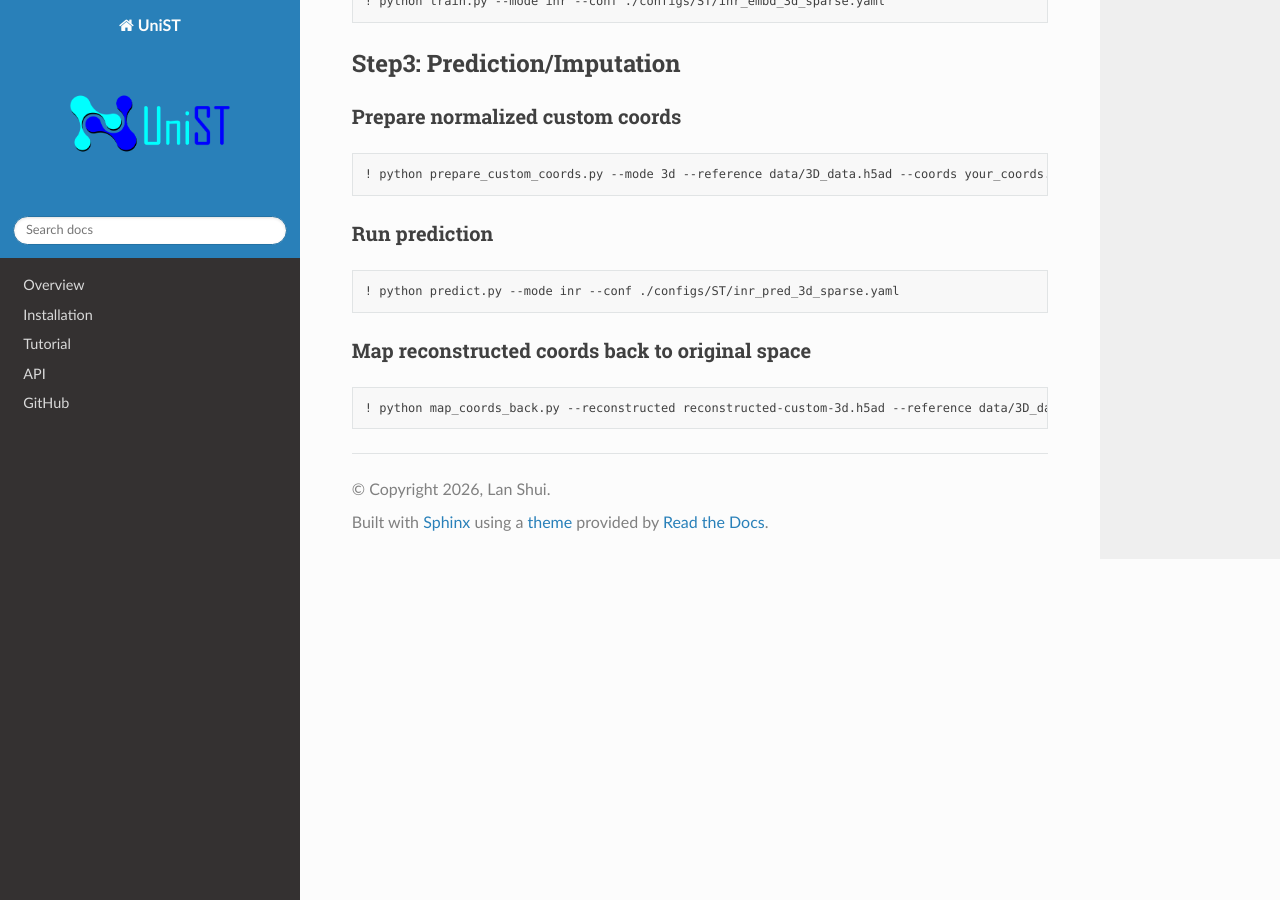
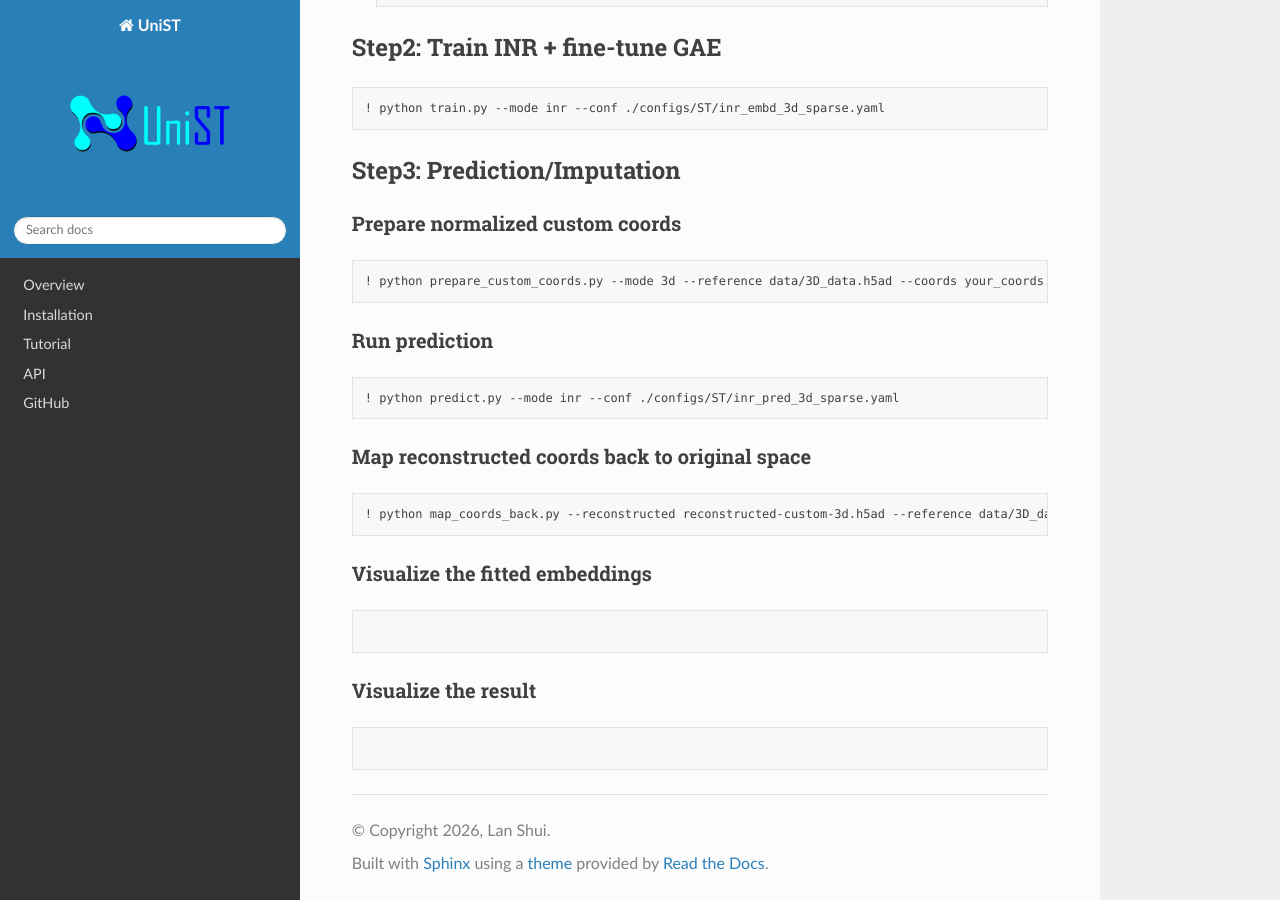
Before and after one commit to lanshui98/UniST-tutorial, a Sphinx documentation site: the page built from docs/source/impute_note/3d_gene_imputation.md, in a window 1280 px wide and 900 px high, scrolled down 3972 px. Built offline with Sphinx 7.4.7 and the Read the Docs theme 3.1.0, drawn with Linux system fonts in a browser that asks for light colours; pages that are not in the unit, such as notebooks, are missing from menus; some of the changed text lies outside the part shown.

Commit message:
Update 3d_gene_imputation.md

````diff
--- a/docs/source/impute_note/3d_gene_imputation.md
+++ b/docs/source/impute_note/3d_gene_imputation.md
@@ -88,6 +88,11 @@
 ! python train.py --mode embedder --conf ./configs/ST/embedder_gae_3d_sparse.yaml
 ```
 
+#### Visualize the embeddings
+```
+
+```
+
 These parameters are used to handle **sparse z-direction in 3D spatial transcriptomics data** (e.g., when slice spacing is large).
 
 ##### `use_anisotropic_knn: True`
@@ -175,3 +180,13 @@
 ```
 ! python map_coords_back.py --reconstructed reconstructed-custom-3d.h5ad --reference data/3D_data.h5ad --output reconstructed-original-3d.h5ad --mode 3d --keep_ratio True --preserve_z_scale True --z_scale_factor 1.5
 ```
+
+#### Visualize the fitted embeddings
+```
+
+```
+
+#### Visualize the result
+```
+
+```
````
